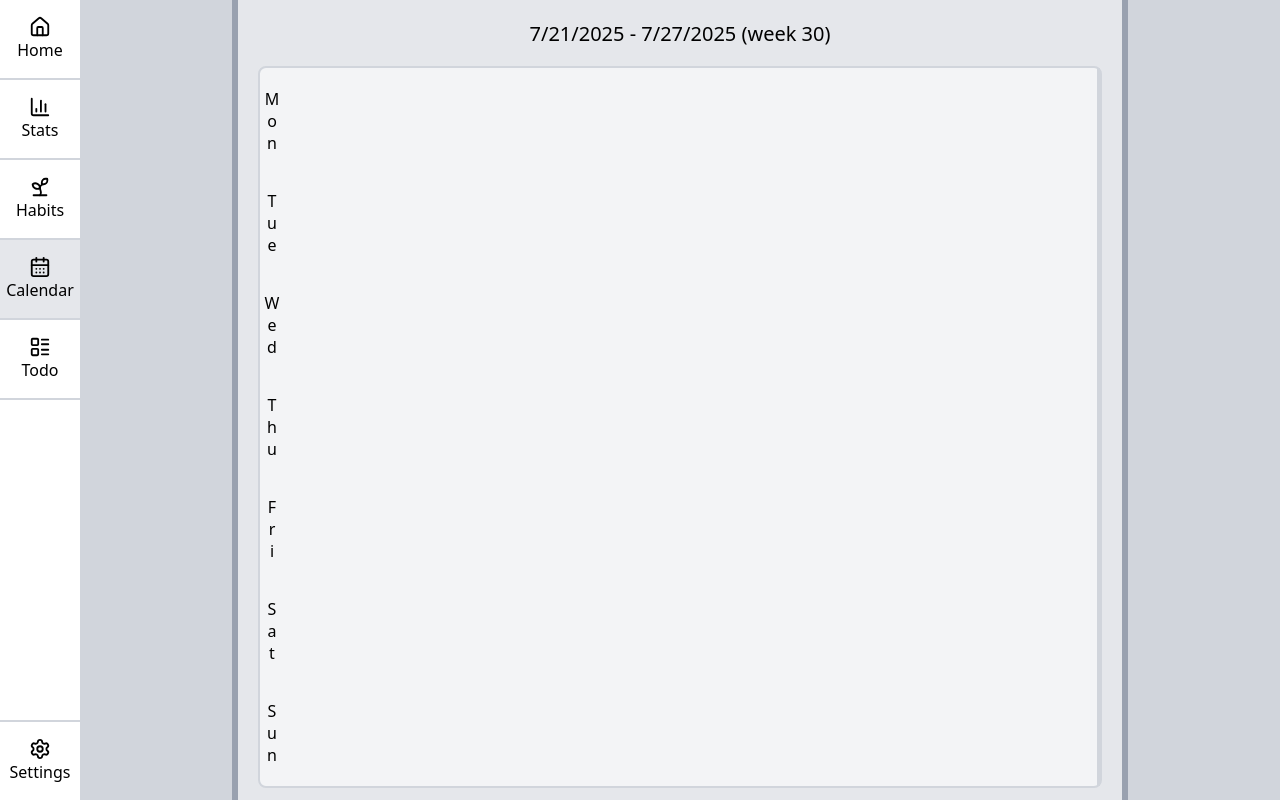
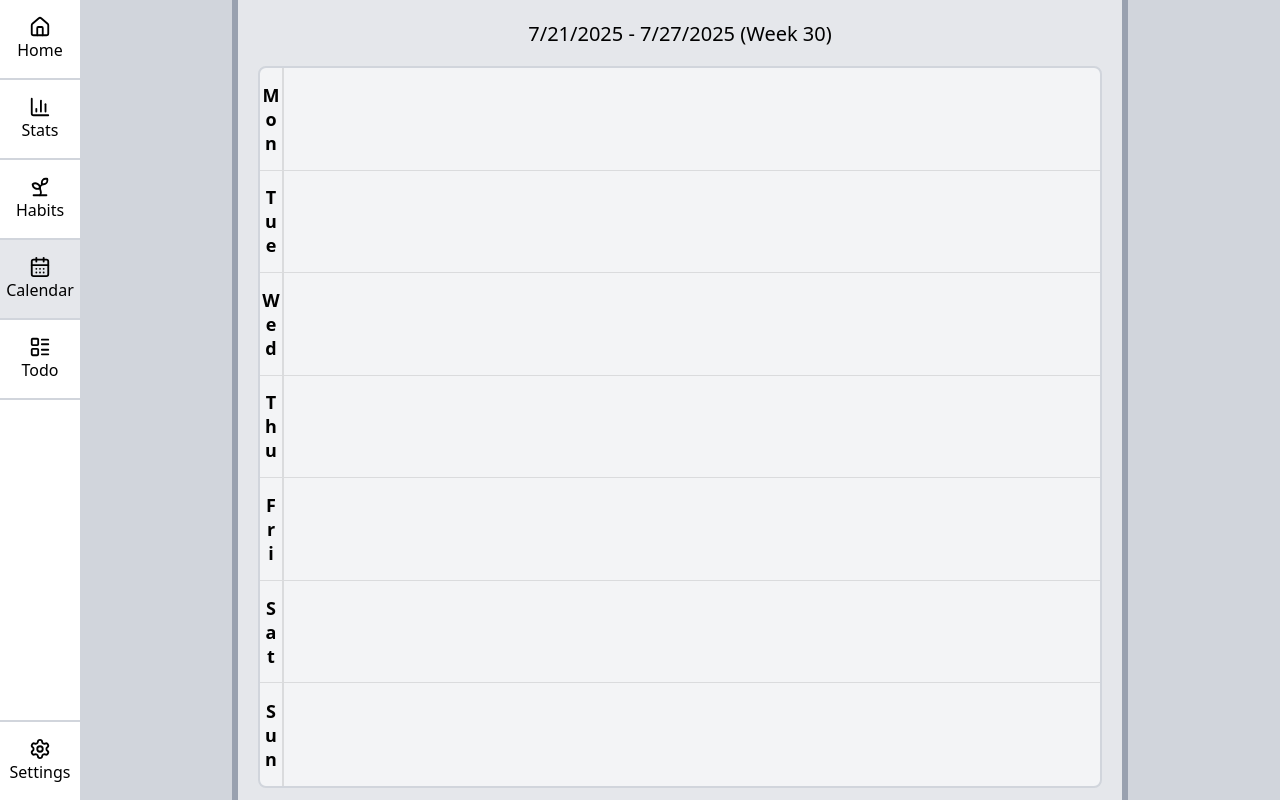
Before and after one commit to Yi-Zh17/ChronoInk, a Next.js app: page /calendar in a window 1280 px wide. Built offline with nearby package versions, Linux system fonts and the light colour scheme.

Commit message:
Amend the layout of the calendar

```diff
--- a/src/app/calendar/calendar-grid.tsx
+++ b/src/app/calendar/calendar-grid.tsx
@@ -13,18 +13,22 @@ export default function CalendarGrid() {
     return (
         <div className="h-full">
             <div className="mb-2 h-1/20">
-                <h2 className="text-xl font-medium text-center">{`${startOfWeekDate.toLocaleDateString()} - ${endOfWeekDate.toLocaleDateString()} (week ${getWeek(startOfWeekDate)})`}</h2>
+                <h2 className="text-xl font-medium text-center">{`${startOfWeekDate.toLocaleDateString()} - ${endOfWeekDate.toLocaleDateString()} (Week ${getWeek(startOfWeekDate)})`}</h2>
             </div>
             <div className="w-full w-max-[1000px] border-2 border-gray-300 rounded-lg bg-gray-100 h-19/20">
-                <div className="flex flex-col justify-between h-full border-r-3 py-5 border-gray-300">
+                <div className="flex flex-col h-full border-gray-300 divide-y-1 divide-black/10">
                     {weekdays.map((day) => (
-                        <div key={day}>
-                            <p className="[writing-mode:vertical-rl] [text-orientation:upright]">{day}</p>
+                        <div className="flex h-1/7" key={day}>
+                            <div className="flex w-6 border-r-2 border-black/10 justify-center items-center">
+                                <p className="[writing-mode:vertical-rl] [text-orientation:upright] font-semibold text-lg">{day}</p>
+                            </div>
+                            <div>
+
+                            </div>
                         </div>
                     ))}
                 </div>
                 <div className="h-full">
-
                 </div>
             </div>
         </div>
```
